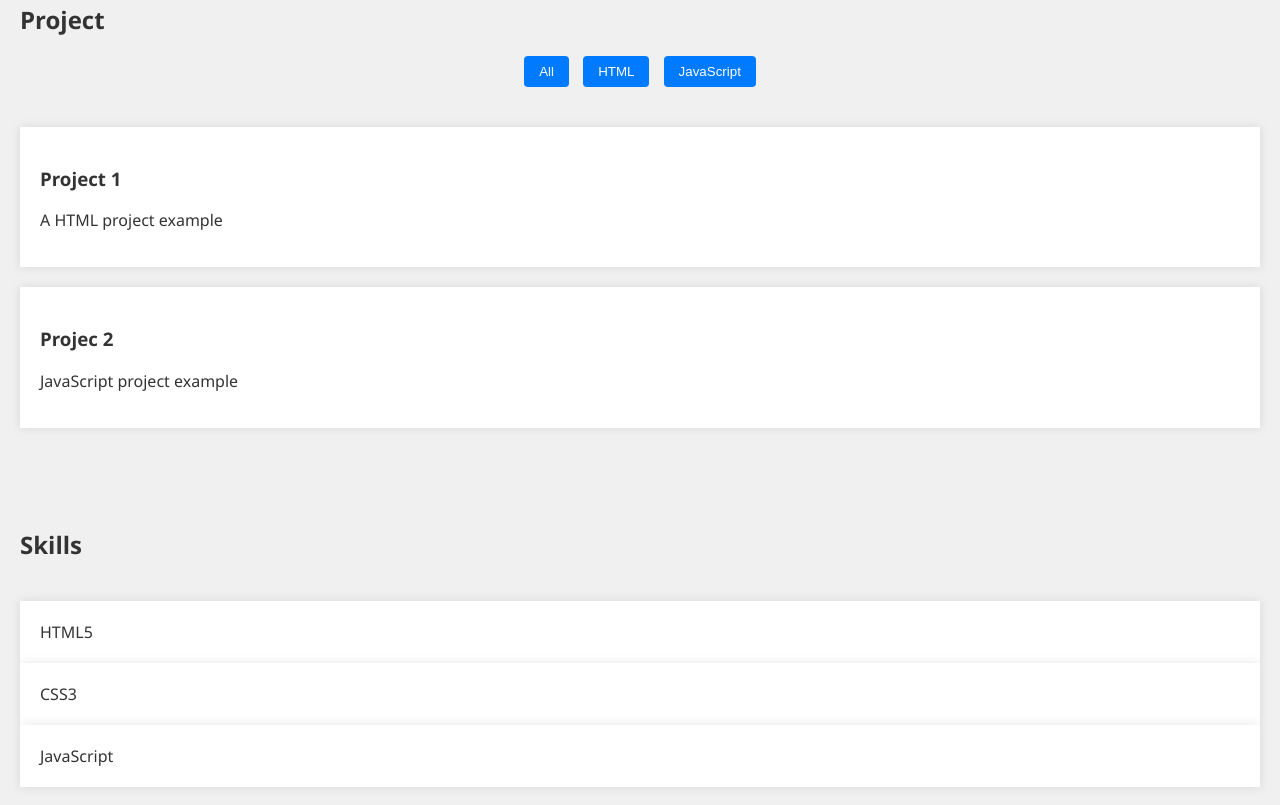
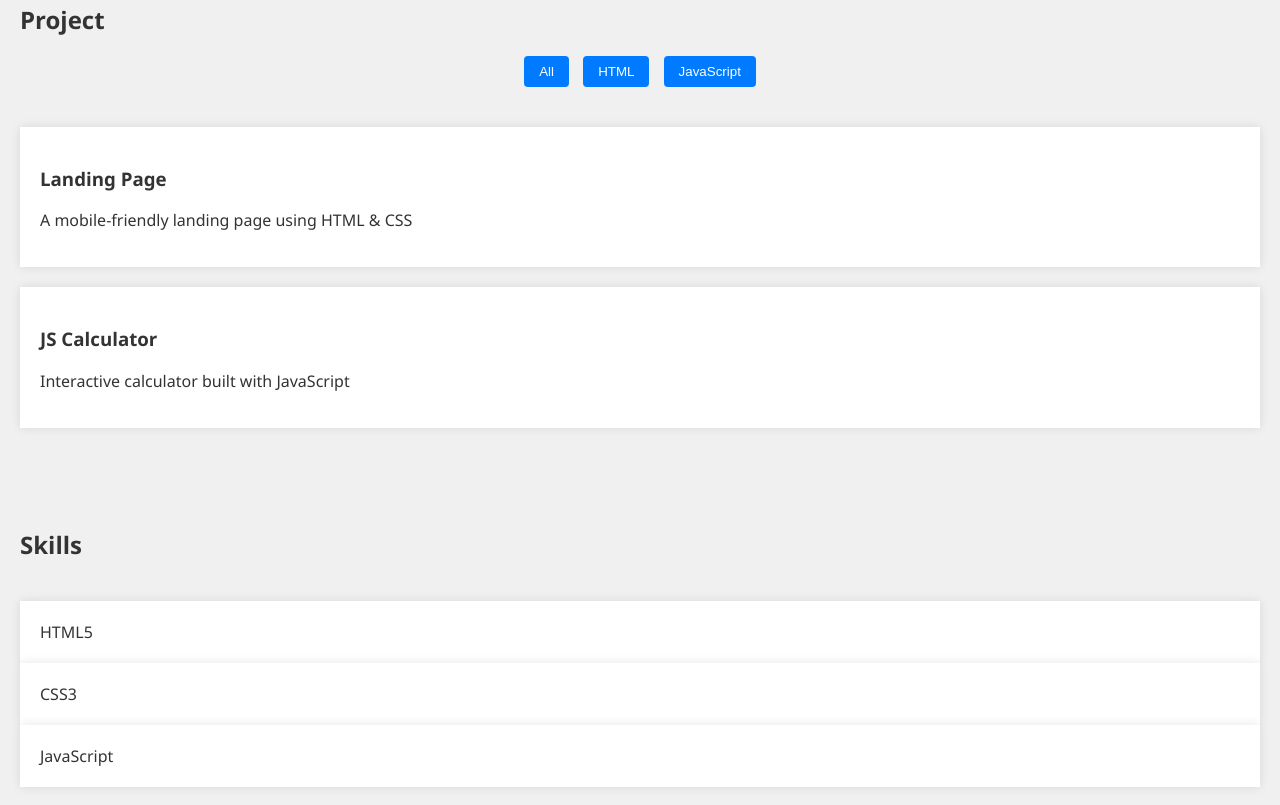
Before and after one commit to Feranmi083/feranmi-portfolio, a plain HTML site: page index.html in a window 1280 px wide. Shown: the part 815-1620 px from the top of the page. Drawn offline with Linux system fonts and the light colour scheme.

Commit message:
Add files via upload

```diff
--- a/index.html
+++ b/index.html
@@ -7,7 +7,6 @@
     <link rel="stylesheet" href="style.css">
 </head>
 <body>
-    <div class="spinner"><div class="loading"></div></div>
     <section id="home">
         <header>
             <h1>
@@ -51,13 +50,19 @@
             </button>
         </div>
         <div class="project-grid">
-            <div class="project-item html fade">
-                <h3>Project 1</h3>
-                <p>A HTML project example</p>
+            <div class="project-item html fade" onclick="openModal(
+                'Responsive Landing Page', 'A moblie-first, fully responsive landing page built with HTML, CSS3, and Flexbox. Features smooth scrolling and modern layout.',
+                'https://feranmi083.github.io/feranmi-portfolio/'
+            )">
+                <h3>Landing Page</h3>
+                <p>A mobile-friendly landing page using HTML & CSS</p>
             </div>
-            <div class="project-item js fade">
-                <h3>Projec 2</h3>
-                <p>JavaScript project example</p>
+            <div class="project-item js fade" onclick="opener('JavaScripth',
+                'A simple calculator web app that perform basic arithmetic operation with real-time input validation.',
+                'https://feranmi083.github.io/feranmi-portfolio/'
+            )">
+                <h3>JS Calculator</h3>
+                <p>Interactive calculator built with JavaScript</p>
             </div>
         </div>
     </section>
```
